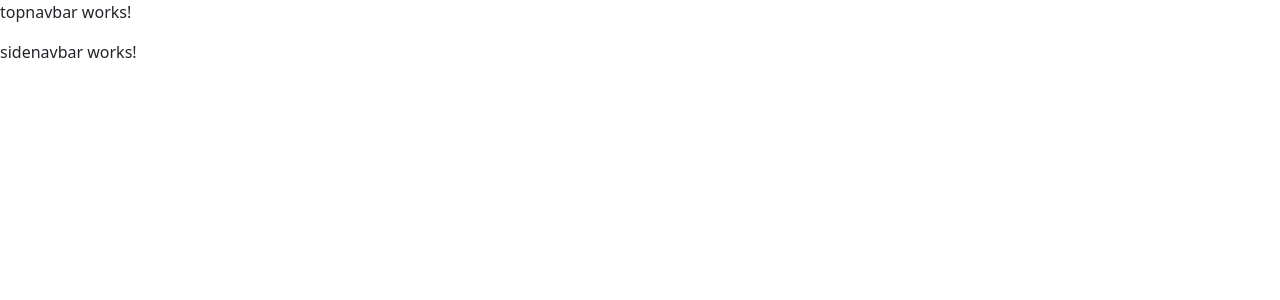
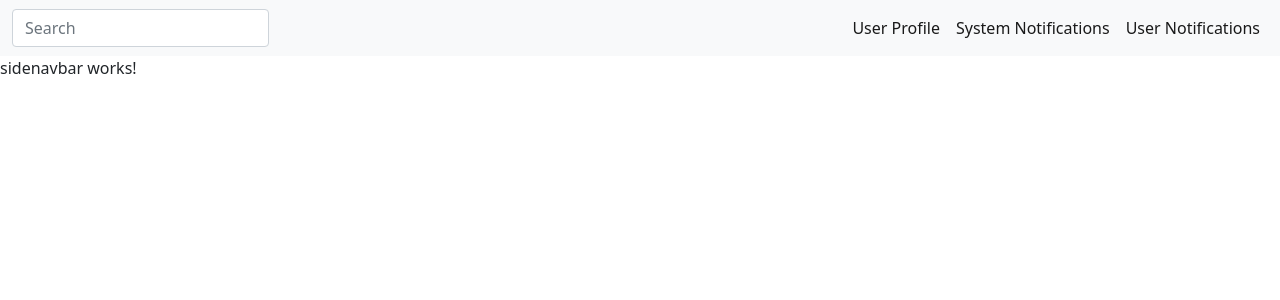
Before and after one commit to Aadam181/GTRI-Dashboard-Team1, an Angular app in the folder GTRIDashboard-App-Team1/: page / in a window 1280 px wide. Shown: the top 300 px of the page. Built offline with nearby package versions, Linux system fonts and the light colour scheme.

Commit message:
Adding nav links programmatically, testing.

```diff
--- a/GTRIDashboard-App-Team1/src/app/components/sidenavbar/sidenavbar.component.scss
+++ b/GTRIDashboard-App-Team1/src/app/components/sidenavbar/sidenavbar.component.scss
@@ -0,0 +1,3 @@
+nav {
+    background: #f4f4f4;
+}
--- a/GTRIDashboard-App-Team1/src/app/components/topnavbar/topnavbar.component.html
+++ b/GTRIDashboard-App-Team1/src/app/components/topnavbar/topnavbar.component.html
@@ -1 +1,17 @@
-<p>topnavbar works!</p>
+<nav class="navbar navbar-expand-lg navbar-light bg-light">
+    <div class="container-fluid">
+        <form class="d-flex">
+            <input class="form-control me-2" type="search" placeholder="Search" aria-label="Search">
+          </form>
+      <button class="navbar-toggler" type="button" data-bs-toggle="collapse" data-bs-target="#navbarSupportedContent" aria-controls="navbarSupportedContent" aria-expanded="false" aria-label="Toggle navigation">
+        <span class="navbar-toggler-icon"></span>
+      </button>
+      <div class="collapse navbar-collapse" id="navbarSupportedContent">
+        <ul class="navbar-nav ms-auto mb-2 mb-lg-0">
+          <li class="nav-item" *ngFor="let item of navItems">
+            <a class="nav-link active" [routerLink]="item.path" routerLinkActive="active">{{item.name}}</a>
+          </li>
+        </ul>
+      </div>
+    </div>
+  </nav>
--- a/GTRIDashboard-App-Team1/src/app/components/topnavbar/topnavbar.component.scss
+++ b/GTRIDashboard-App-Team1/src/app/components/topnavbar/topnavbar.component.scss
@@ -0,0 +1,3 @@
+nav {
+    background-color: #2d2d2d;
+}
--- a/GTRIDashboard-App-Team1/src/app/components/topnavbar/topnavbar.component.ts
+++ b/GTRIDashboard-App-Team1/src/app/components/topnavbar/topnavbar.component.ts
@@ -8,6 +8,21 @@
 })
 export class TopnavbarComponent implements OnInit {
 
+  navItems = [
+    {
+      path: '/user-profile',
+      name: 'User Profile'
+    },
+    {
+      path: '/system-notifications',
+      name: 'System Notifications'
+    },
+    {
+      path: '/user-notifications',
+      name: 'User Notifications'
+    },
+  ]
+
   constructor() { }
 
   ngOnInit(): void {
```
